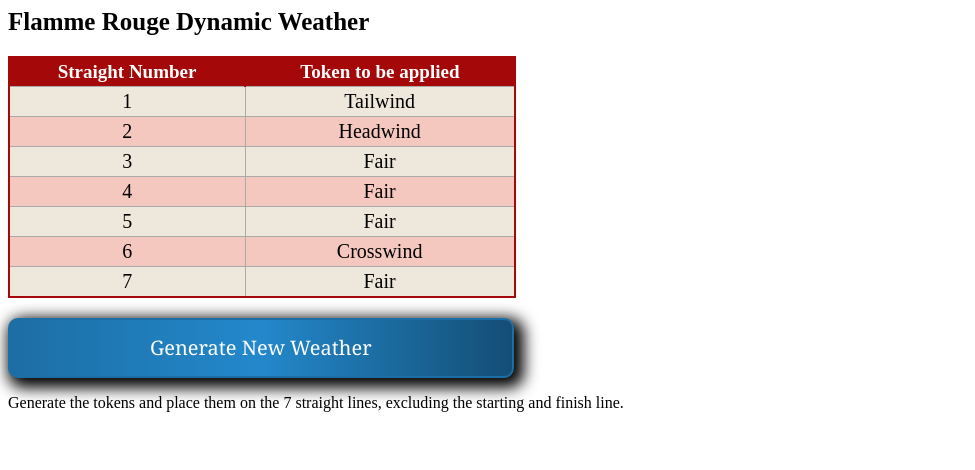
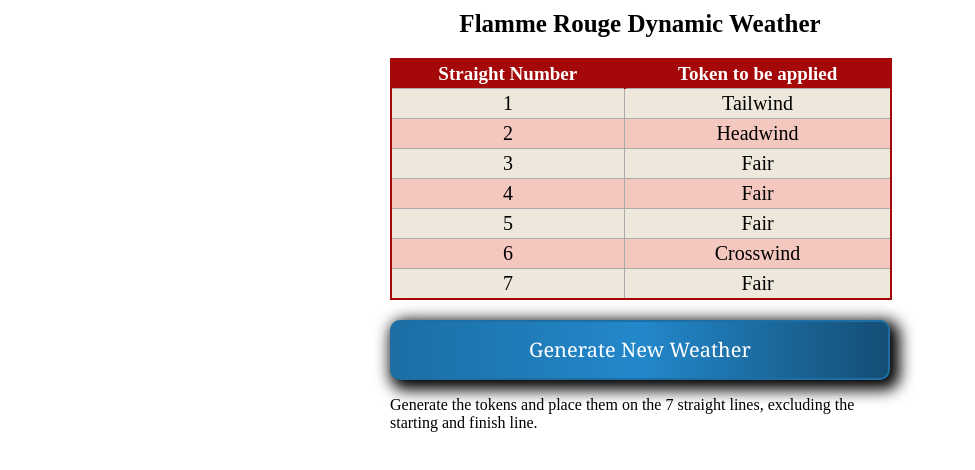
Before and after one commit to Poukame/Flamme-Rouge---Weather-Generator, a plain HTML site: page index.html in a window 1280 px wide. Shown: the whole page, without its empty margins (0-975 px from the left). Drawn offline with Linux system fonts and the light colour scheme.

Commit message:
css flex

```diff
--- a/style.css
+++ b/style.css
@@ -1,16 +1,23 @@
+body {
+
+  max-width: 500px;
+  margin: auto;
+  padding: 10px;
+}
 
 #title {
     font-size: 25px;
     font-weight: bold;
     margin-bottom: 20px;
     display: block;
+    text-align: center;
 
 }
 
 div.redTable {
     border: 2px solid #A40808;
     background-color: #EEE7DB;
-    width: 40%;
+    width: 100%;
     text-align: center;
     border-collapse: collapse;
   }
@@ -40,7 +47,7 @@ div.redTable {
 
   button {
       margin-top: 20px;
-      width: 40%;
+      width: 100%;
       color: rgb(255, 255, 255); font-size: 20px; line-height: 30px; padding: 13px; border-radius: 10px; font-family: Georgia, serif; font-weight: normal; text-decoration: none; font-style: normal; font-variant: normal; text-transform: none; background-image: linear-gradient(to right, rgb(28, 110, 164) 0%, rgb(35, 136, 203) 50%, rgb(20, 78, 117) 100%); box-shadow: rgb(0, 0, 0) 5px 5px 15px 5px; border: 2px solid rgb(28, 110, 164); display: inline-block;}
 .myButton:hover {
 background: #1C6EA4; }
```
